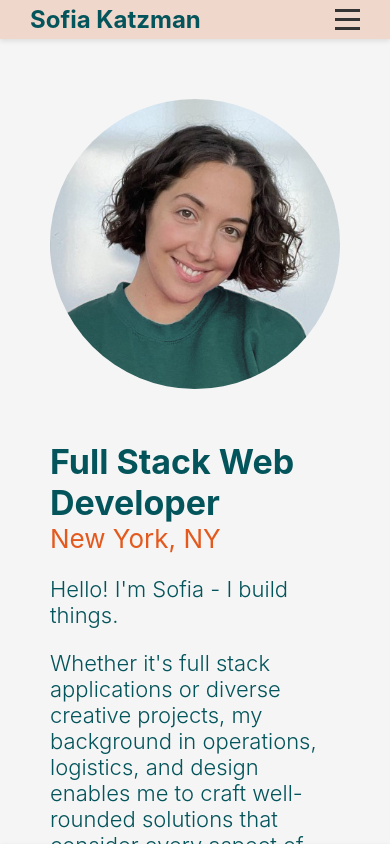
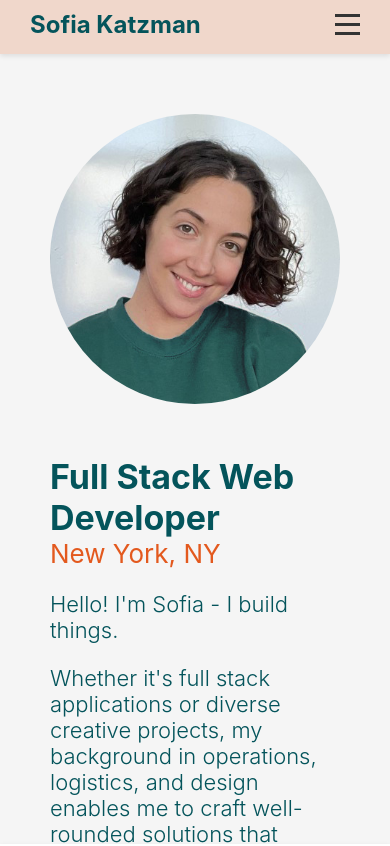
Before and after one commit to sofiakatzman/Portfolio, a React (Create React App) app: page / in a window 390 px wide. Shown: the top 846 px of the page. Built offline with nearby package versions, Linux system fonts and the light colour scheme.

Commit message:
fix padding

```diff
--- a/src/components/Layout/Header/Header.css
+++ b/src/components/Layout/Header/Header.css
@@ -54,7 +54,7 @@
       width: 100%;
       height: 100%;
       z-index: 1;
-      padding: 20px;
+      padding: 30px;
       box-shadow: 0px 2px 5px rgba(0, 0, 0, 0.1);
 
     }
@@ -74,7 +74,6 @@
 
     .nav-links.active {
       display: flex;
-
     }
 
     .burger {
@@ -85,7 +84,7 @@
       margin-left: 0;
     }
 
-    .header {
+    /* .header {
       padding: 5px 30px;
-    }
+    } */
   }
```
